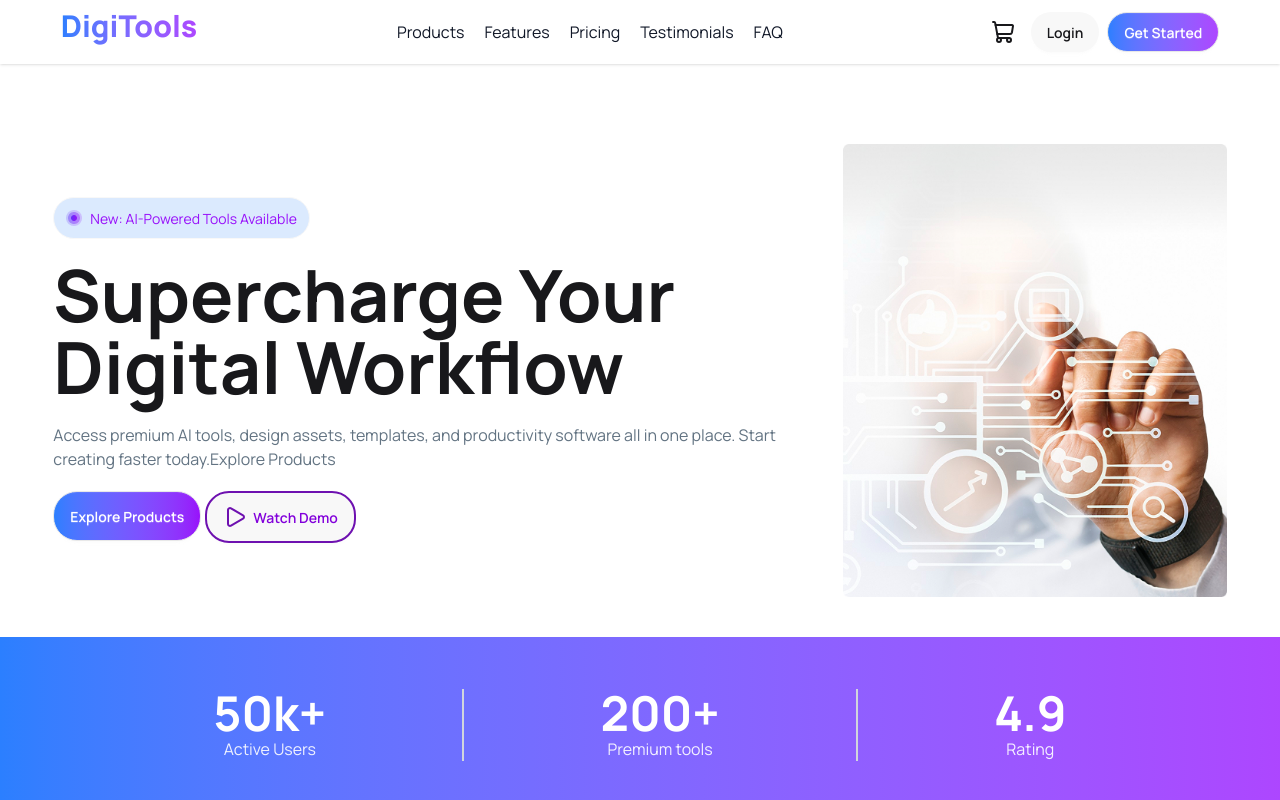
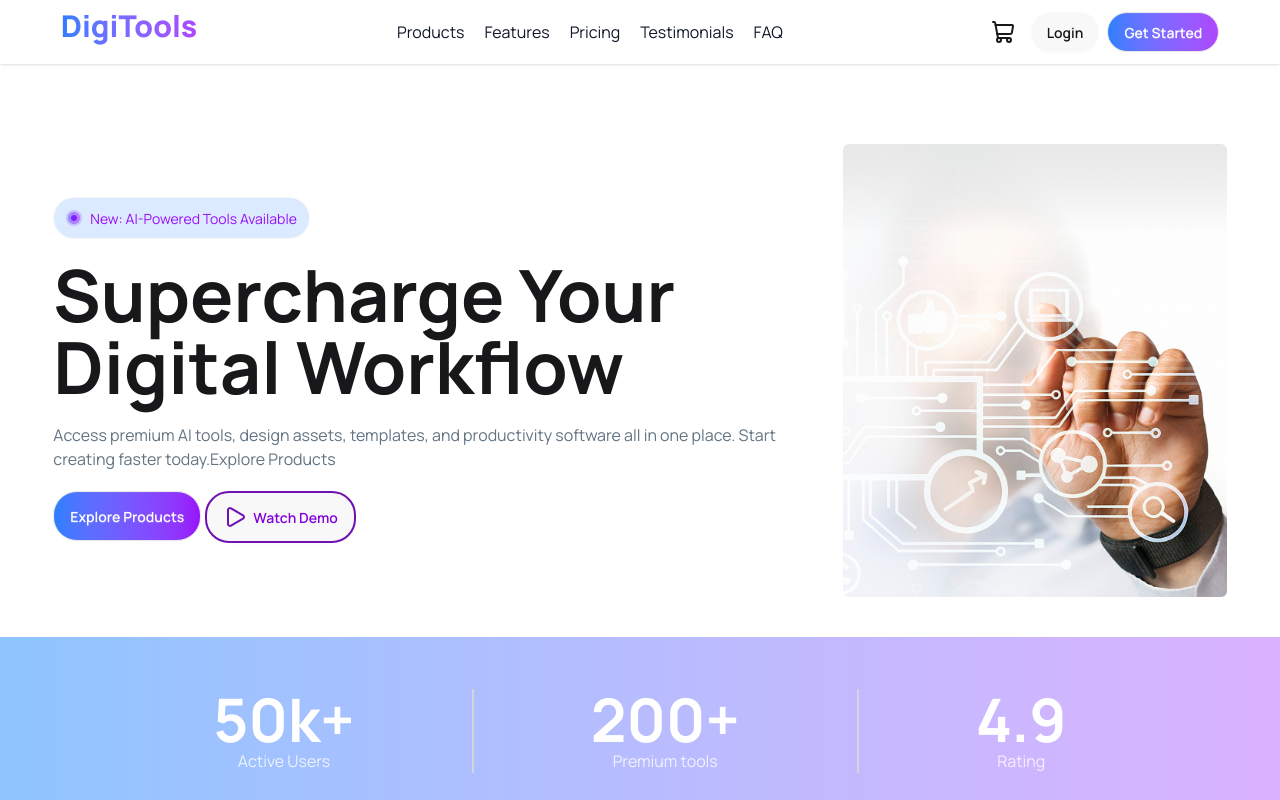
Before and after one commit to coderprotap67/Ph-assingment-6, a React (Vite) app: page / in a window 1280 px wide. Shown: the top 800 px of the page. Built offline with nearby package versions, Linux system fonts and the light colour scheme.

Commit message:
status update

```diff
--- a/src/components/StatusSection/StatusSection.jsx
+++ b/src/components/StatusSection/StatusSection.jsx
@@ -2,21 +2,25 @@ import React from 'react';
 
 const StatusSection = () => {
     return (
-        <div className='bg-linear-to-r from-blue-500 to-purple-500'>
+        <div className='bg-linear-to-r from-blue-300 to-purple-300'>
             <div className='flex max-sm:flex-col justify-between items-center text-center py-13 w-8/12 mx-auto text-white'>
+
                 <div>
-                    <h1 className='text-5xl font-bold'>50k+</h1>
-                    <p className='opacity-90'>Active Users</p>
+                    <h1 className='text-6xl font-bold'>50k+</h1>
+                    <p className='opacity-80'>Active Users</p>
                 </div>
+
                 <div className="divider sm:divider-horizontal before:bg-gray-300 after:bg-gray-300"></div>
                 <div>
-                    <h1 className='text-5xl font-bold'>200+</h1>
-                    <p className='opacity-90'>Premium tools</p>
+                    <h1 className='text-6xl font-bold'>200+</h1>
+                    <p className='opacity-80'>Premium tools</p>
                 </div>
+
+
                 <div className="divider sm:divider-horizontal before:bg-gray-300 after:bg-gray-300"></div>
                 <div>
-                    <h1 className='text-5xl font-bold'>4.9</h1>
-                    <p className='opacity-90'>Rating</p>
+                    <h1 className='text-6xl font-bold'>4.9</h1>
+                    <p className='opacity-80'>Rating</p>
 
                 </div>
 
```
